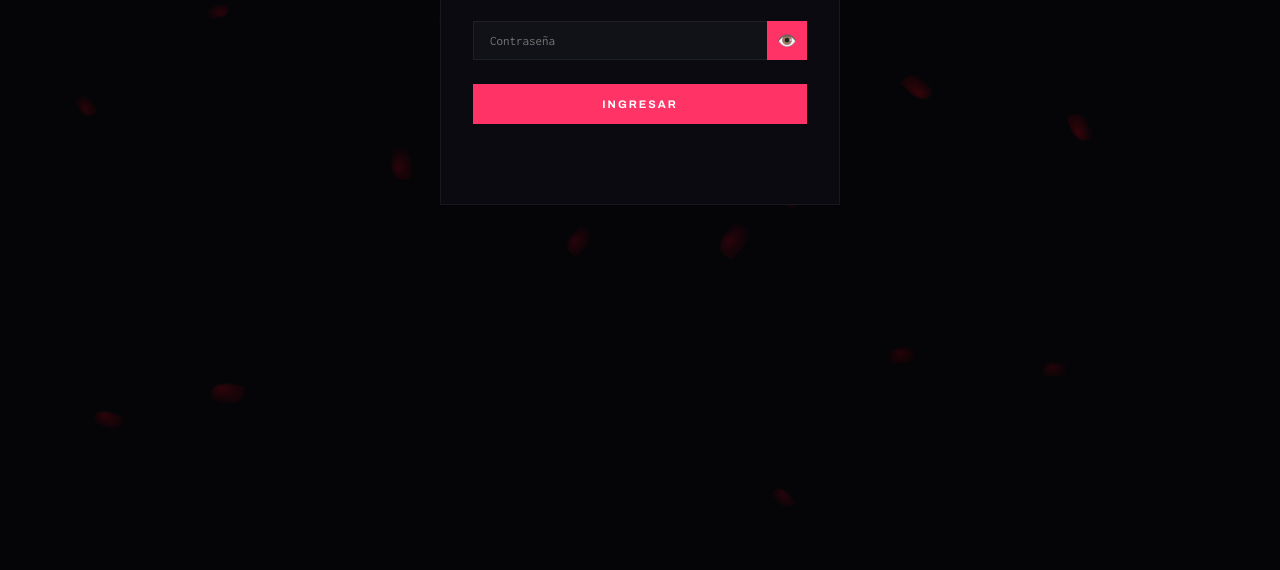
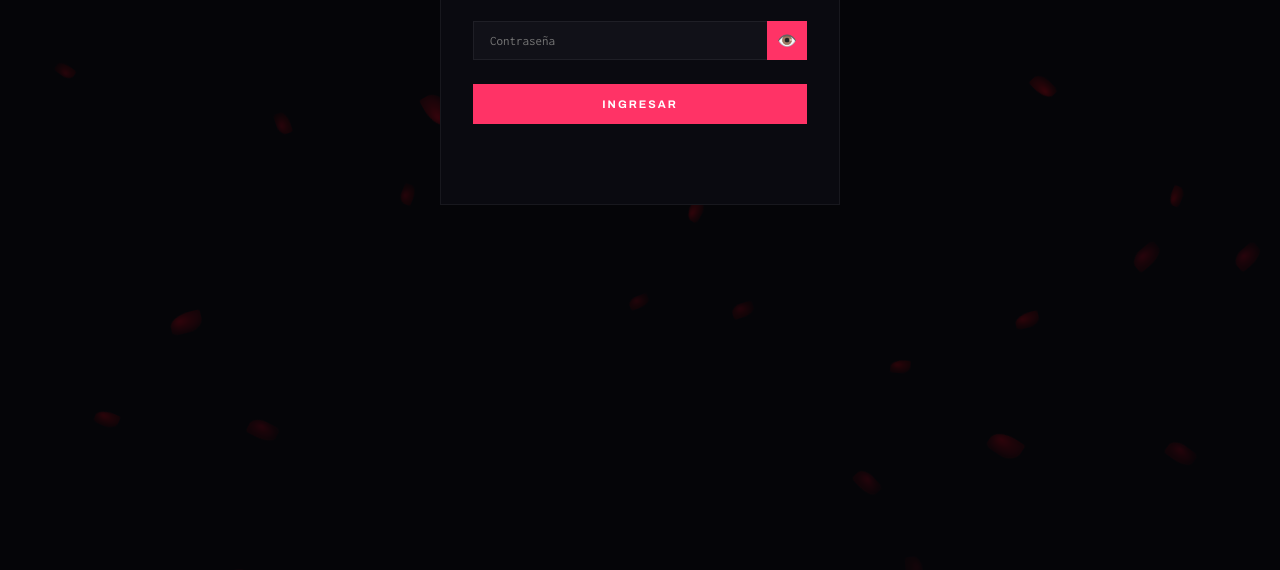
Before and after one commit to araujosantiago879-web/mipaginaweb, a website: page public/admin.html in a window 1280 px wide. Shown: the part 230-800 px from the top of the page. Drawn offline with nearby package versions, Linux system fonts and the light colour scheme.

Commit message:
nuevo fix

```diff
--- a/public/admin.html
+++ b/public/admin.html
@@ -262,26 +262,38 @@
       background:radial-gradient(ellipse at 40% 30%, #b30015 0%, #660008 35%, #330004 70%, #1a0002 100%);
       box-shadow:inset -2px 3px 6px rgba(0,0,0,.5), inset 2px -2px 2px rgba(200,0,0,.1);
     }
-    .petals i:nth-child(1) { left:2%; width:28px; height:18px; animation-duration:16s; animation-delay:-0s; opacity:.35; }
-    .petals i:nth-child(2) { left:7%; width:22px; height:14px; animation-duration:20s; animation-delay:-5s; opacity:.3; }
-    .petals i:nth-child(3) { left:13%; width:32px; height:20px; animation-duration:18s; animation-delay:-9s; opacity:.28; }
-    .petals i:nth-child(4) { left:18%; width:20px; height:12px; animation-duration:22s; animation-delay:-3s; opacity:.32; }
-    .petals i:nth-child(5) { left:24%; width:26px; height:16px; animation-duration:17s; animation-delay:-12s; opacity:.35; }
-    .petals i:nth-child(6) { left:30%; width:30px; height:20px; animation-duration:21s; animation-delay:-7s; opacity:.28; }
-    .petals i:nth-child(7) { left:36%; width:22px; height:14px; animation-duration:19s; animation-delay:-2s; opacity:.32; }
-    .petals i:nth-child(8) { left:42%; width:28px; height:18px; animation-duration:23s; animation-delay:-10s; opacity:.25; }
-    .petals i:nth-child(9) { left:48%; width:24px; height:15px; animation-duration:16s; animation-delay:-4s; opacity:.38; }
-    .petals i:nth-child(10) { left:54%; width:34px; height:22px; animation-duration:20s; animation-delay:-8s; opacity:.28; }
-    .petals i:nth-child(11) { left:60%; width:20px; height:13px; animation-duration:18s; animation-delay:-6s; opacity:.32; }
-    .petals i:nth-child(12) { left:66%; width:26px; height:16px; animation-duration:24s; animation-delay:-13s; opacity:.26; }
-    .petals i:nth-child(13) { left:72%; width:30px; height:18px; animation-duration:17s; animation-delay:-3s; opacity:.3; }
-    .petals i:nth-child(14) { left:78%; width:22px; height:14px; animation-duration:21s; animation-delay:-11s; opacity:.26; }
-    .petals i:nth-child(15) { left:84%; width:28px; height:18px; animation-duration:19s; animation-delay:-5s; opacity:.22; }
-    .petals i:nth-child(16) { left:90%; width:24px; height:15px; animation-duration:23s; animation-delay:-2s; opacity:.3; }
-    .petals i:nth-child(17) { left:4%; width:26px; height:16px; animation-duration:25s; animation-delay:-15s; opacity:.22; }
-    .petals i:nth-child(18) { left:33%; width:32px; height:20px; animation-duration:14s; animation-delay:-9s; opacity:.3; }
-    .petals i:nth-child(19) { left:58%; width:22px; height:14px; animation-duration:22s; animation-delay:-14s; opacity:.26; }
-    .petals i:nth-child(20) { left:73%; width:28px; height:18px; animation-duration:19s; animation-delay:-16s; opacity:.3; }
+    .petals i:nth-child(1) { left:2%; width:28px; height:18px; animation-duration:16s; animation-delay:-0s; opacity:.3; }
+    .petals i:nth-child(2) { left:6%; width:20px; height:12px; animation-duration:20s; animation-delay:-4s; opacity:.25; }
+    .petals i:nth-child(3) { left:10%; width:32px; height:20px; animation-duration:18s; animation-delay:-8s; opacity:.28; }
+    .petals i:nth-child(4) { left:14%; width:18px; height:11px; animation-duration:22s; animation-delay:-2s; opacity:.3; }
+    .petals i:nth-child(5) { left:18%; width:26px; height:16px; animation-duration:17s; animation-delay:-11s; opacity:.25; }
+    .petals i:nth-child(6) { left:22%; width:22px; height:14px; animation-duration:21s; animation-delay:-6s; opacity:.32; }
+    .petals i:nth-child(7) { left:26%; width:30px; height:18px; animation-duration:19s; animation-delay:-1s; opacity:.28; }
+    .petals i:nth-child(8) { left:30%; width:20px; height:13px; animation-duration:23s; animation-delay:-9s; opacity:.26; }
+    .petals i:nth-child(9) { left:34%; width:34px; height:22px; animation-duration:16s; animation-delay:-3s; opacity:.3; }
+    .petals i:nth-child(10) { left:38%; width:24px; height:15px; animation-duration:20s; animation-delay:-7s; opacity:.28; }
+    .petals i:nth-child(11) { left:42%; width:28px; height:17px; animation-duration:18s; animation-delay:-5s; opacity:.25; }
+    .petals i:nth-child(12) { left:46%; width:20px; height:12px; animation-duration:24s; animation-delay:-12s; opacity:.32; }
+    .petals i:nth-child(13) { left:50%; width:30px; height:18px; animation-duration:17s; animation-delay:-2s; opacity:.28; }
+    .petals i:nth-child(14) { left:54%; width:22px; height:14px; animation-duration:21s; animation-delay:-10s; opacity:.26; }
+    .petals i:nth-child(15) { left:58%; width:26px; height:16px; animation-duration:19s; animation-delay:-4s; opacity:.3; }
+    .petals i:nth-child(16) { left:62%; width:32px; height:20px; animation-duration:23s; animation-delay:-1s; opacity:.25; }
+    .petals i:nth-child(17) { left:66%; width:20px; height:13px; animation-duration:25s; animation-delay:-14s; opacity:.28; }
+    .petals i:nth-child(18) { left:70%; width:28px; height:17px; animation-duration:14s; animation-delay:-8s; opacity:.3; }
+    .petals i:nth-child(19) { left:74%; width:34px; height:22px; animation-duration:22s; animation-delay:-13s; opacity:.26; }
+    .petals i:nth-child(20) { left:78%; width:22px; height:14px; animation-duration:19s; animation-delay:-15s; opacity:.32; }
+    .petals i:nth-child(21) { left:82%; width:26px; height:16px; animation-duration:17s; animation-delay:-3s; opacity:.28; }
+    .petals i:nth-child(22) { left:86%; width:30px; height:18px; animation-duration:21s; animation-delay:-9s; opacity:.25; }
+    .petals i:nth-child(23) { left:90%; width:20px; height:12px; animation-duration:18s; animation-delay:-6s; opacity:.3; }
+    .petals i:nth-child(24) { left:94%; width:28px; height:18px; animation-duration:24s; animation-delay:-11s; opacity:.28; }
+    .petals i:nth-child(25) { left:4%; width:24px; height:15px; animation-duration:15s; animation-delay:-7s; opacity:.22; }
+    .petals i:nth-child(26) { left:16%; width:30px; height:18px; animation-duration:26s; animation-delay:-16s; opacity:.24; }
+    .petals i:nth-child(27) { left:28%; width:20px; height:13px; animation-duration:13s; animation-delay:-10s; opacity:.26; }
+    .petals i:nth-child(28) { left:40%; width:32px; height:20px; animation-duration:22s; animation-delay:-18s; opacity:.22; }
+    .petals i:nth-child(29) { left:52%; width:22px; height:14px; animation-duration:16s; animation-delay:-5s; opacity:.24; }
+    .petals i:nth-child(30) { left:64%; width:28px; height:17px; animation-duration:20s; animation-delay:-12s; opacity:.22; }
+    .petals i:nth-child(31) { left:76%; width:24px; height:15px; animation-duration:18s; animation-delay:-8s; opacity:.26; }
+    .petals i:nth-child(32) { left:88%; width:30px; height:18px; animation-duration:23s; animation-delay:-14s; opacity:.24; }
     @keyframes petalFall {
       0%{transform:translateY(-40px) rotate(0deg) translateX(0);opacity:0}
       10%{opacity:.3}
@@ -318,7 +330,7 @@
   </style>
 </head>
 <body>
-<div class="petals"><i></i><i></i><i></i><i></i><i></i><i></i><i></i><i></i><i></i><i></i><i></i><i></i><i></i><i></i><i></i><i></i><i></i><i></i><i></i><i></i></div>
+<div class="petals"><i></i><i></i><i></i><i></i><i></i><i></i><i></i><i></i><i></i><i></i><i></i><i></i><i></i><i></i><i></i><i></i><i></i><i></i><i></i><i></i><i></i><i></i><i></i><i></i><i></i><i></i><i></i><i></i><i></i><i></i><i></i><i></i></div>
 <div class="container">
 
   <!-- LOGIN -->
```
Also changed, not shown: public/index.html (+33 -21 lines).
